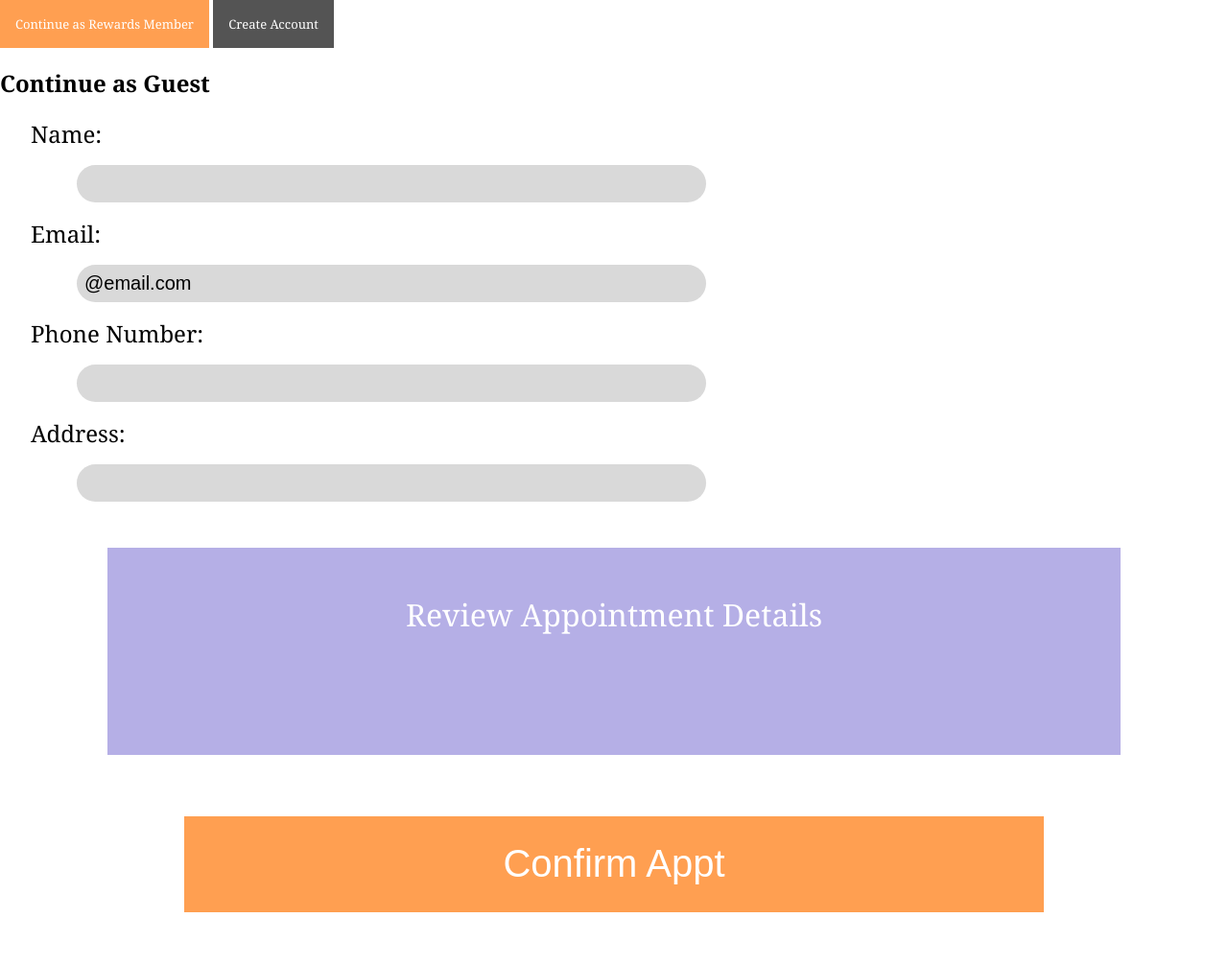
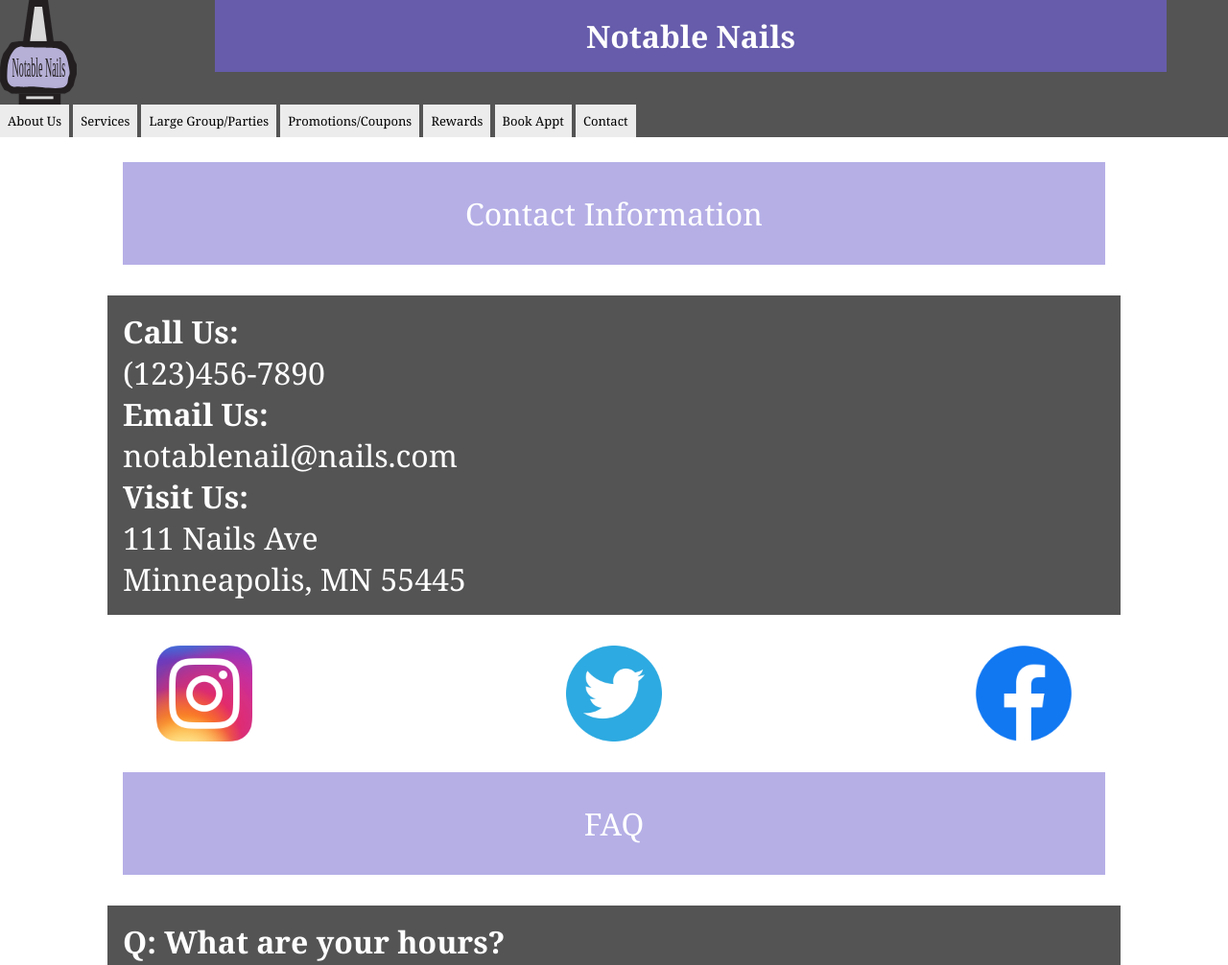
Before and after one commit to wehrungk-uwec/ClientProject, a plain HTML site: page contact.html in a window 1280 px wide. Shown: the top 1006 px of the page at 96% size. Before the commit the page ends 951 px from the top, so only its background shows below. Drawn offline with Linux system fonts and the light colour scheme.

Commit message:
Updated Completed Project

```diff
--- a/contact.html
+++ b/contact.html
@@ -17,25 +17,37 @@
 <meta name="theme-color" content="#ffffff">
 </head>
 <body>
+    <header>
+        <h1>Notable Nails</h1>
+        <img src="images/notable_nail_logo_color_white.svg" alt="Notable Nail Logo">
+        <nav>
+            <a href="about-us.html">About Us</a>
+            <a href="services.html">Services</a>
+            <a href="large-group.html">Large Group/Parties</a>
+            <a href="promotions.html">Promotions/Coupons</a>
+            <a href="rewards.html">Rewards</a>
+            <a href="book-appt.html">Book Appt</a>
+            <a href="contact.html">Contact</a>
+        </nav>
+    </header>
     <main>
-        <section class="contact-information">
-            <nav>
-                <a href="sign-in.html">Continue as Rewards Member</a>
-                <a href="create-account.html">Create Account</a>
-            </nav>
-            <h2>Continue as Guest</h2>
-            <form>
-                <label for="name">Name:</label>
-                <input type="text" id="name" name="name">
-                <label for="email">Email:</label>
-                <input type="text" id="email" name="email" value="@email.com">
-                <label for="phone">Phone Number:</label>
-                <input type="tel" name="phone" id="phone">
-                <label for="address">Address:</label>
-                <input type="text" name="address" id="address">
-                <p>Review Appointment Details</p>
-                <button>Confirm Appt</button>
-            </form>
+        <section class="contact">
+        <h2>Contact Information</h2>
+            <p> <b>Call Us:</b> <br> (123)456-7890 <br>
+            <b>Email Us:</b> <br> notablenail@nails.com <br>
+            <b>Visit Us:</b> <br> 111 Nails Ave <br> Minneapolis, MN 55445</p>
+        <div class="social-logo">
+            <a href="https://www.instagram.com/"><img src="images/Instagram_icon.png.webp" alt="Instagram"></a>
+            <a href="https://twitter.com/?lang=en"><img src="images/twitter-3-logo-png-transparent.png" alt="Twitter"></a>
+            <a href="https://www.facebook.com/"><img src="images/Facebook_Logo_(2019).png" alt="Facebook_Logo"></a>
+        </div>
+        <h2>FAQ</h2>
+            <p><b>Q: What are your hours?</b> <br>
+            A: Mon-Fri: 8am - 8pm <br>
+                Saturday: 10am - 8pm <br>
+                Sunday: CLOSED <br>
+            <b>Q: How do I sign up for rewards?</b> <br>
+            <a href="create-account.html">Sign Up for rewards here!</a></p>
         </section>
     </main>
 </body>
```
Lines whose indentation alone changed are shown as unchanged.
